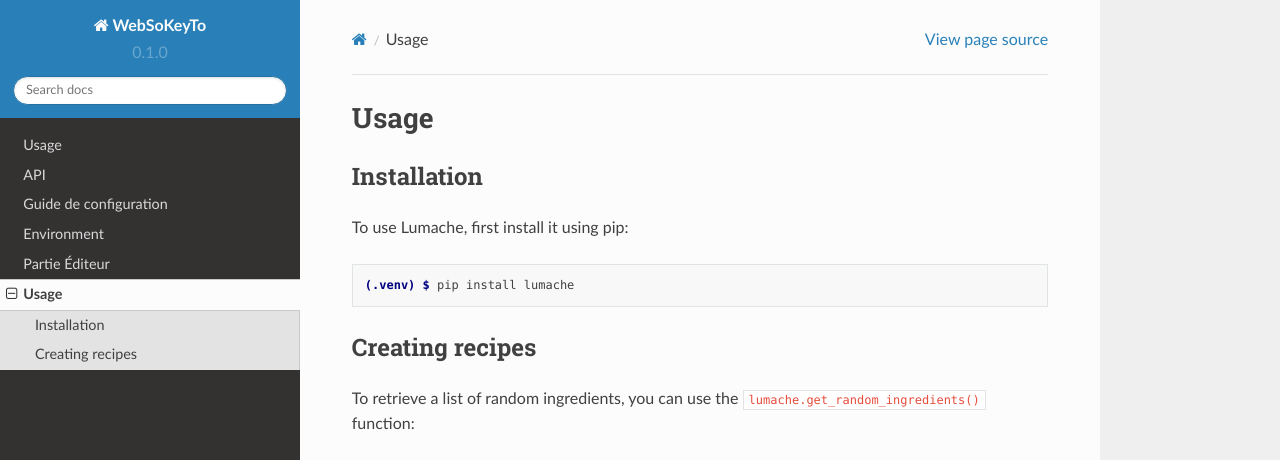
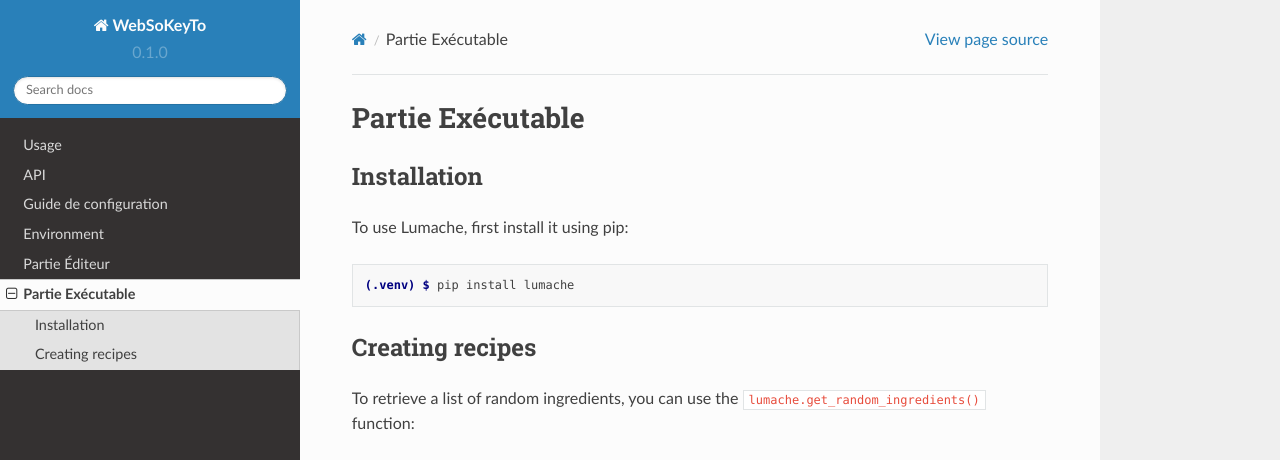
Before and after one commit to MarcyFenohasina/wskt-docs, a Sphinx documentation site: the page built from docs/source/partie_exec.rst, in a window 1280 px wide and 1095 px high. Shown: the top 460 px of the window. Built offline with Sphinx 7.4.7 and the Read the Docs theme 2.0.0, drawn with Linux system fonts in a browser that asks for light colours; grey boxes are pictures that could not be loaded.

Commit message:
Update partie_exec.rst

```diff
--- a/docs/source/partie_exec.rst
+++ b/docs/source/partie_exec.rst
@@ -1,4 +1,4 @@
-Usage
+Partie Exécutable
 =====
 
 .. _installation:
```
